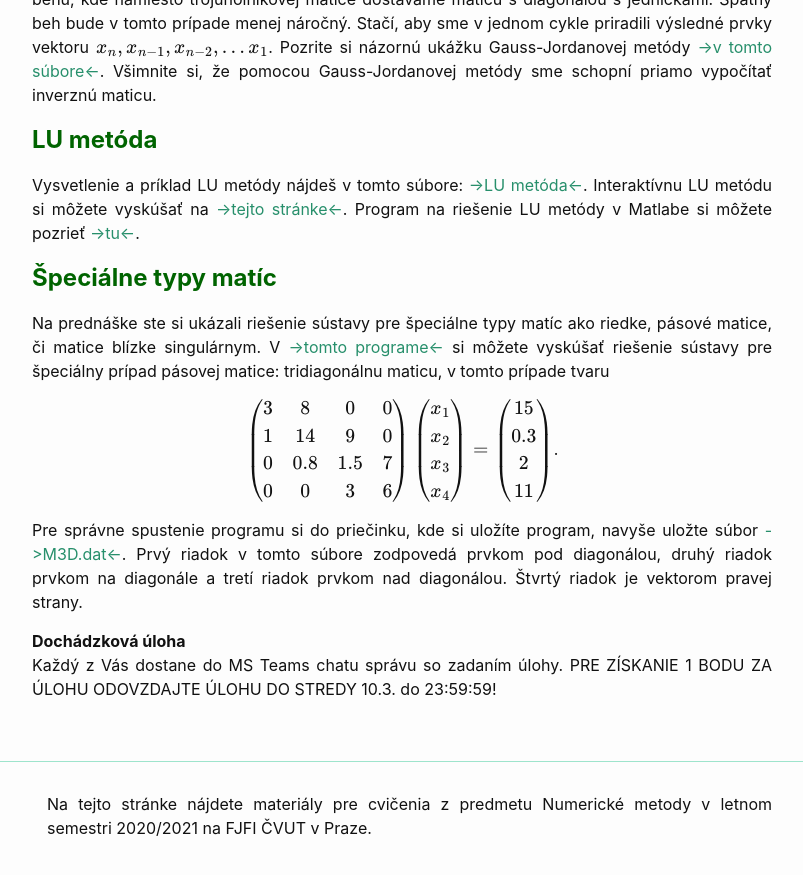
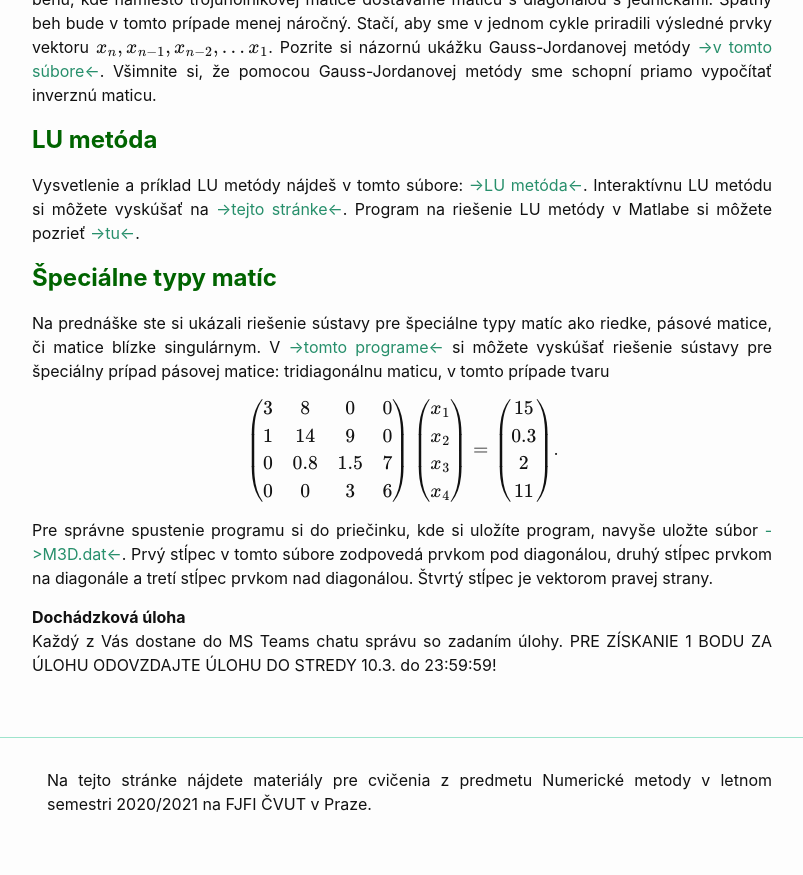
Before and after one commit to maslarova/maslarova.github.io, a Jekyll site: the page built from _posts/2021-03-04-cvicenie3.md, in a window 1280 px wide and 900 px high, scrolled down 2747 px. Shown: the top 875 px of the window, without its empty margins (238-1041 px from the left). Built offline with Jekyll 4.4.1, drawn with Linux system fonts in a browser that asks for light colours.

Commit message:
2021-03-04-cvicenie3.md

```diff
--- a/_posts/2021-03-04-cvicenie3.md
+++ b/_posts/2021-03-04-cvicenie3.md
@@ -166,7 +166,7 @@ x_1 \\ x_2 \\  x_3 \\ x_4
 \end{pmatrix}$$.
 
 Pre správne spustenie programu si do priečinku, kde si uložíte program, navyše uložte súbor [->M3D.dat<-](http://maslarova.github.io/cvicenie3/M3D.dat).
-Prvý riadok v tomto súbore zodpovedá prvkom pod diagonálou, druhý riadok prvkom na diagonále a tretí riadok prvkom nad diagonálou. Štvrtý riadok je vektorom pravej strany.
+Prvý stĺpec v tomto súbore zodpovedá prvkom pod diagonálou, druhý stĺpec prvkom na diagonále a tretí stĺpec prvkom nad diagonálou. Štvrtý stĺpec je vektorom pravej strany.
 
 
 <b>Dochádzková úloha</b><br>
```
